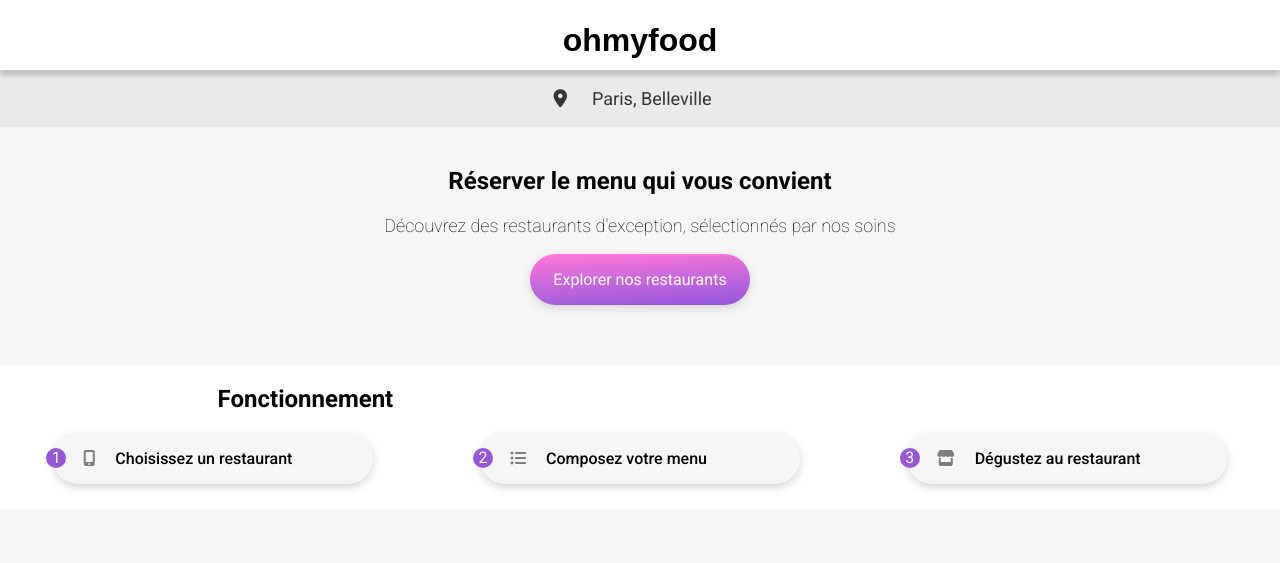
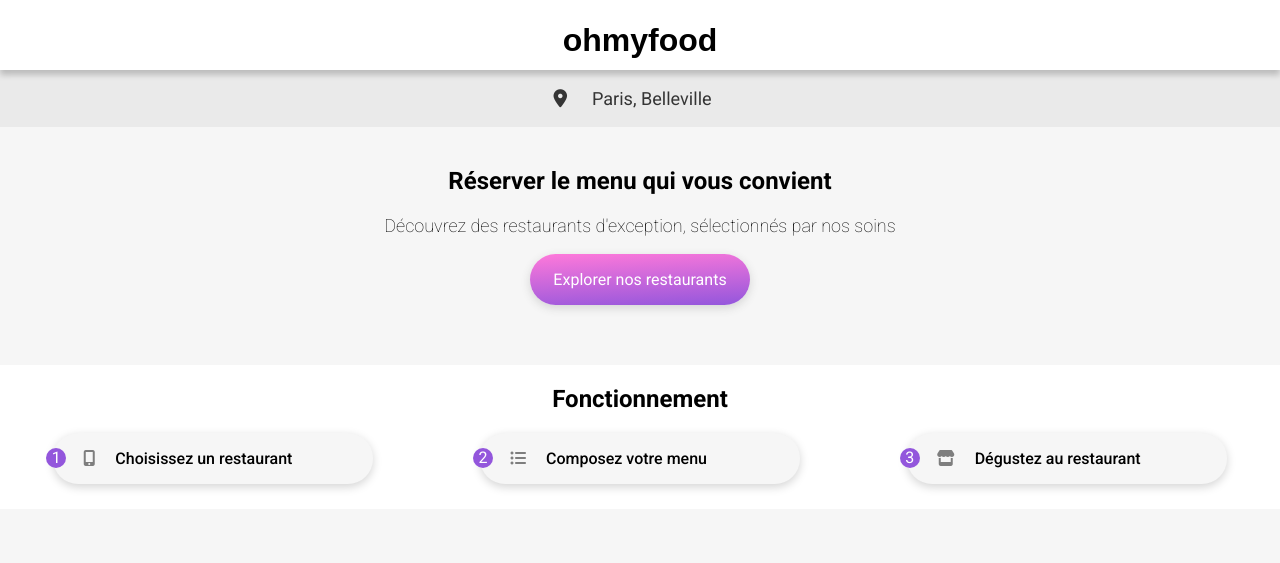
Before and after one commit to mathoin33/Rebollosomathieu_03_16122021.github.io, a website: page index.html in a window 1280 px wide. Shown: the top 563 px of the page. Drawn offline with Linux system fonts and the light colour scheme; a web font is replaced by a local one.

Commit message:
changement mineur css

```diff
--- a/public/assets/scss/main.scss
+++ b/public/assets/scss/main.scss
@@ -105,8 +105,8 @@ main{
     justify-content: space-around;
   }
   &__title{
-    align-self: self-start;
-    padding-left: 17%;
+    align-self: center;
+
   }
 
 
@@ -245,6 +245,8 @@ main{
       height: 224px;
     }
     &__title{
+      align-self: self-start;
+      padding-left: 18%;
 
     }
     &__step{
```
Also changed, not shown: public/assets/css/main.css, 1 other file.
